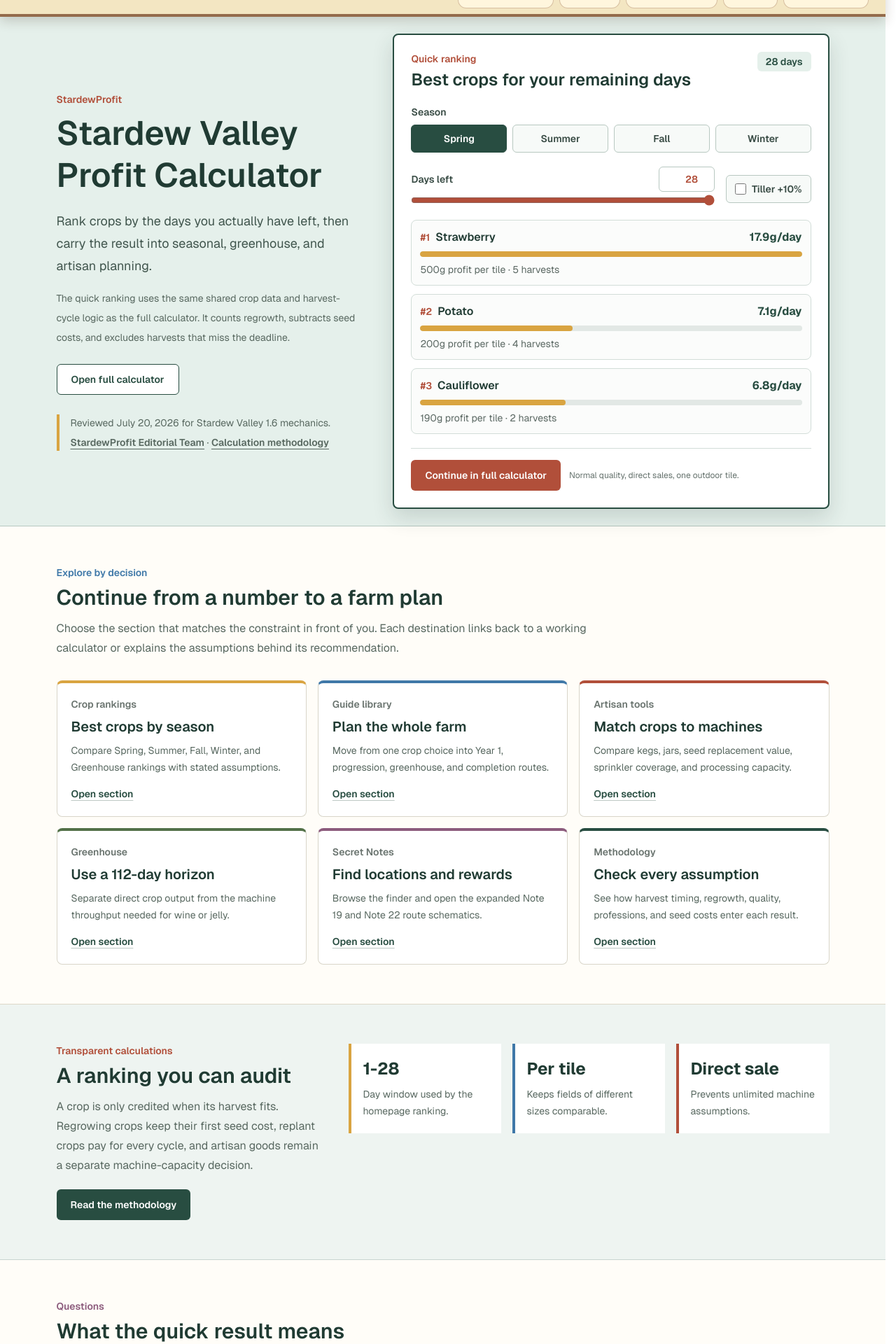
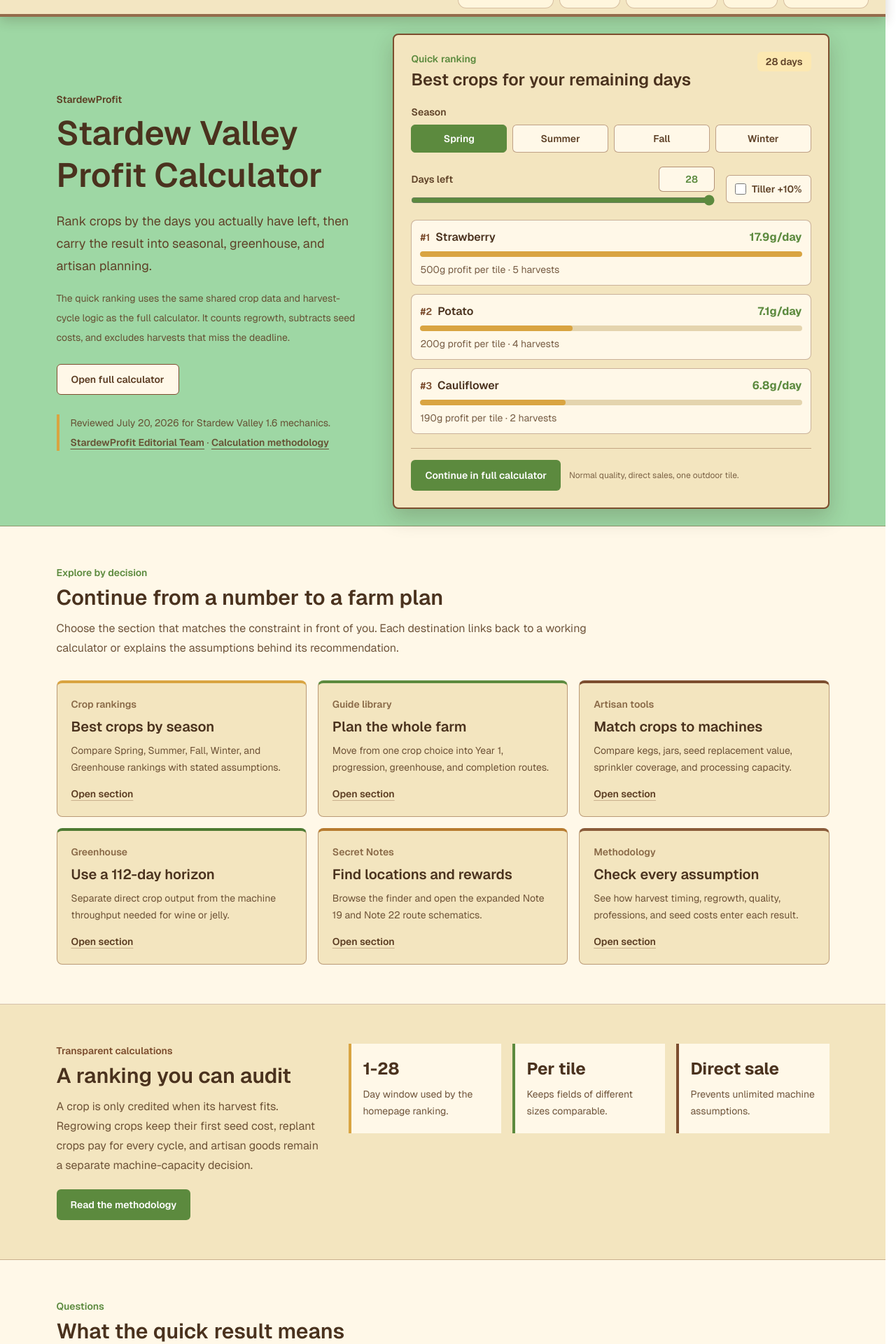
Before and after one commit to yuzhoudabaozhayujiamigou-cloud/stardew-tools, a Next.js app in the folder stardew-tools/: page / in a window 1280 px wide. Shown: the part 40-1960 px from the top of the page at 70% size. Built offline with nearby package versions, Linux system fonts and the light colour scheme.

Commit message:
style: align homepage with site palette

```diff
--- a/stardew-tools/src/app/page.tsx
+++ b/stardew-tools/src/app/page.tsx
@@ -46,35 +46,35 @@ const DESTINATIONS = [
     title: "Plan the whole farm",
     description: "Move from one crop choice into Year 1, progression, greenhouse, and completion routes.",
     href: "/guides",
-    accent: "border-t-[#3f78a8]",
+    accent: "border-t-[#5c8a3e]",
   },
   {
     label: "Artisan tools",
     title: "Match crops to machines",
     description: "Compare kegs, jars, seed replacement value, sprinkler coverage, and processing capacity.",
     href: "/tools",
-    accent: "border-t-[#b14f3a]",
+    accent: "border-t-[#7c4d2e]",
   },
   {
     label: "Greenhouse",
     title: "Use a 112-day horizon",
     description: "Separate direct crop output from the machine throughput needed for wine or jelly.",
     href: "/best-crops/greenhouse",
-    accent: "border-t-[#527047]",
+    accent: "border-t-[#4e7a32]",
   },
   {
     label: "Secret Notes",
     title: "Find locations and rewards",
     description: "Browse the finder and open the expanded Note 19 and Note 22 route schematics.",
     href: "/secret-notes",
-    accent: "border-t-[#8c5b7c]",
+    accent: "border-t-[#b77b2f]",
   },
   {
     label: "Methodology",
     title: "Check every assumption",
     description: "See how harvest timing, regrowth, quality, professions, and seed costs enter each result.",
     href: "/methodology",
-    accent: "border-t-[#284d41]",
+    accent: "border-t-[#8a5b3a]",
   },
 ] as const;
 
@@ -145,42 +145,42 @@ export default function HomePage() {
   };
 
   return (
-    <div className="min-h-screen bg-[#f8f6ee] text-[#203b33]">
+    <div className="min-h-screen bg-[#9ed7a4] text-[#4a321e]">
       <script type="application/ld+json" dangerouslySetInnerHTML={{ __html: JSON.stringify(webSiteJsonLd) }} />
       <script type="application/ld+json" dangerouslySetInnerHTML={{ __html: JSON.stringify(organizationJsonLd) }} />
       <script type="application/ld+json" dangerouslySetInnerHTML={{ __html: JSON.stringify(faqJsonLd) }} />
 
       <main>
-        <section className="border-b border-[#b7c8c1] bg-[#e5f0eb]">
+        <section className="border-b border-[#7c4d2e]/45 bg-[#9ed7a4]">
           <div className="mx-auto grid w-full max-w-6xl gap-8 px-4 py-6 sm:px-6 lg:grid-cols-[minmax(0,0.82fr)_minmax(560px,1.18fr)] lg:items-center lg:gap-12">
             <div className="max-w-xl">
-              <p className="text-sm font-semibold text-[#b14f3a]">StardewProfit</p>
-              <h1 className="mt-2 text-4xl font-semibold leading-tight text-[#203b33] sm:text-5xl">
+              <p className="text-sm font-semibold text-[#5c3d23]">StardewProfit</p>
+              <h1 className="mt-2 text-4xl font-semibold leading-tight text-[#4a321e] sm:text-5xl">
                 Stardew Valley Profit Calculator
               </h1>
-              <p className="mt-5 text-lg leading-8 text-[#40554d]">
+              <p className="mt-5 text-lg leading-8 text-[#5f4228]">
                 Rank crops by the days you actually have left, then carry the result into seasonal, greenhouse, and
                 artisan planning.
               </p>
-              <p className="mt-4 text-sm leading-7 text-[#586860]">
+              <p className="mt-4 text-sm leading-7 text-[#5f4228]/90">
                 The quick ranking uses the same shared crop data and harvest-cycle logic as the full calculator. It
                 counts regrowth, subtracts seed costs, and excludes harvests that miss the deadline.
               </p>
               <div className="mt-6 flex flex-wrap gap-3">
                 <Link
                   href="#quick-calculator-heading"
-                  className="inline-flex min-h-11 items-center justify-center rounded-md bg-[#284d41] px-5 py-2.5 text-sm font-semibold text-white transition hover:bg-[#203f35] lg:hidden"
+                  className="inline-flex min-h-11 items-center justify-center rounded-md bg-[#5c8a3e] px-5 py-2.5 text-sm font-semibold text-white transition hover:bg-[#4e7a32] lg:hidden"
                 >
                   Start quick ranking
                 </Link>
                 <Link
                   href="/calculator"
-                  className="inline-flex min-h-11 items-center justify-center rounded-md border border-[#284d41] bg-white px-5 py-2.5 text-sm font-semibold text-[#284d41] transition hover:bg-[#f4f8f6]"
+                  className="inline-flex min-h-11 items-center justify-center rounded-md border border-[#7c4d2e] bg-[#fff8e8] px-5 py-2.5 text-sm font-semibold text-[#5c3d23] transition hover:bg-[#fce8b1]"
                 >
                   Open full calculator
                 </Link>
               </div>
-              <div className="mt-7 border-l-4 border-[#d9a441] pl-4 text-sm leading-6 text-[#586860]">
+              <div className="mt-7 border-l-4 border-[#d9a441] pl-4 text-sm leading-6 text-[#5f4228]/90">
                 <p>
                   Reviewed <time dateTime={VERIFIED_REVIEW_DATE}>{VERIFIED_REVIEW_DATE_LABEL}</time> for Stardew Valley
                   1.6 mechanics.
@@ -198,12 +198,12 @@ export default function HomePage() {
           </div>
         </section>
 
-        <section className="border-b border-[#ddd8c8] bg-[#fffdf8]">
+        <section className="border-b border-[#8a5b3a]/35 bg-[#fff8e8]">
           <div className="mx-auto w-full max-w-6xl px-4 py-10 sm:px-6 sm:py-14">
             <div className="max-w-3xl">
-              <p className="text-sm font-semibold text-[#3f78a8]">Explore by decision</p>
-              <h2 className="mt-2 text-3xl font-semibold text-[#203b33]">Continue from a number to a farm plan</h2>
-              <p className="mt-3 text-base leading-7 text-[#586860]">
+              <p className="text-sm font-semibold text-[#5c8a3e]">Explore by decision</p>
+              <h2 className="mt-2 text-3xl font-semibold text-[#4a321e]">Continue from a number to a farm plan</h2>
+              <p className="mt-3 text-base leading-7 text-[#5f4228]/90">
                 Choose the section that matches the constraint in front of you. Each destination links back to a
                 working calculator or explains the assumptions behind its recommendation.
               </p>
@@ -214,12 +214,12 @@ export default function HomePage() {
                 <Link
                   key={item.href}
                   href={item.href}
-                  className={`group rounded-lg border border-[#d8d5c9] border-t-4 ${item.accent} bg-white p-5 transition hover:-translate-y-0.5 hover:border-[#9ea9a4] hover:shadow-md`}
+                  className={`group rounded-lg border border-[#8a5b3a]/55 border-t-4 ${item.accent} bg-[#f3e5bf] p-5 transition hover:-translate-y-0.5 hover:border-[#7c4d2e]/75 hover:bg-[#fce8b1] hover:shadow-md`}
                 >
-                  <p className="text-sm font-semibold text-[#6a746f]">{item.label}</p>
-                  <h3 className="mt-2 text-xl font-semibold text-[#203b33] group-hover:text-[#b14f3a]">{item.title}</h3>
-                  <p className="mt-2 text-sm leading-6 text-[#586860]">{item.description}</p>
-                  <span className="mt-4 inline-block text-sm font-semibold text-[#284d41] underline decoration-[#284d41]/30 underline-offset-4">
+                  <p className="text-sm font-semibold text-[#6f4b2a]/80">{item.label}</p>
+                  <h3 className="mt-2 text-xl font-semibold text-[#4a321e] group-hover:text-[#5c8a3e]">{item.title}</h3>
+                  <p className="mt-2 text-sm leading-6 text-[#5f4228]/90">{item.description}</p>
+                  <span className="mt-4 inline-block text-sm font-semibold text-[#5c3d23] underline decoration-[#7c4d2e]/35 underline-offset-4">
                     Open section
                   </span>
                 </Link>
@@ -228,58 +228,58 @@ export default function HomePage() {
           </div>
         </section>
 
-        <section className="border-b border-[#c8d5d0] bg-[#eef4f1]">
+        <section className="border-b border-[#7c4d2e]/35 bg-[#f3e5bf]">
           <div className="mx-auto grid w-full max-w-6xl gap-8 px-4 py-10 sm:px-6 sm:py-14 lg:grid-cols-[minmax(0,0.72fr)_minmax(0,1.28fr)] lg:items-start">
             <div>
-              <p className="text-sm font-semibold text-[#b14f3a]">Transparent calculations</p>
-              <h2 className="mt-2 text-3xl font-semibold text-[#203b33]">A ranking you can audit</h2>
-              <p className="mt-3 text-base leading-7 text-[#586860]">
+              <p className="text-sm font-semibold text-[#7c4d2e]">Transparent calculations</p>
+              <h2 className="mt-2 text-3xl font-semibold text-[#4a321e]">A ranking you can audit</h2>
+              <p className="mt-3 text-base leading-7 text-[#5f4228]/90">
                 A crop is only credited when its harvest fits. Regrowing crops keep their first seed cost, replant crops
                 pay for every cycle, and artisan goods remain a separate machine-capacity decision.
               </p>
               <Link
                 href="/methodology"
-                className="mt-5 inline-flex min-h-11 items-center justify-center rounded-md bg-[#284d41] px-5 py-2.5 text-sm font-semibold text-white transition hover:bg-[#203f35]"
+                className="mt-5 inline-flex min-h-11 items-center justify-center rounded-md bg-[#5c8a3e] px-5 py-2.5 text-sm font-semibold text-white transition hover:bg-[#4e7a32]"
               >
                 Read the methodology
               </Link>
             </div>
 
             <div className="grid gap-4 sm:grid-cols-3">
-              <div className="border-l-4 border-[#d9a441] bg-white px-4 py-5">
-                <strong className="text-2xl text-[#203b33]">1-28</strong>
-                <p className="mt-2 text-sm leading-6 text-[#586860]">Day window used by the homepage ranking.</p>
+              <div className="border-l-4 border-[#d9a441] bg-[#fff8e8] px-4 py-5">
+                <strong className="text-2xl text-[#4a321e]">1-28</strong>
+                <p className="mt-2 text-sm leading-6 text-[#5f4228]/90">Day window used by the homepage ranking.</p>
               </div>
-              <div className="border-l-4 border-[#3f78a8] bg-white px-4 py-5">
-                <strong className="text-2xl text-[#203b33]">Per tile</strong>
-                <p className="mt-2 text-sm leading-6 text-[#586860]">Keeps fields of different sizes comparable.</p>
+              <div className="border-l-4 border-[#5c8a3e] bg-[#fff8e8] px-4 py-5">
+                <strong className="text-2xl text-[#4a321e]">Per tile</strong>
+                <p className="mt-2 text-sm leading-6 text-[#5f4228]/90">Keeps fields of different sizes comparable.</p>
               </div>
-              <div className="border-l-4 border-[#b14f3a] bg-white px-4 py-5">
-                <strong className="text-2xl text-[#203b33]">Direct sale</strong>
-                <p className="mt-2 text-sm leading-6 text-[#586860]">Prevents unlimited machine assumptions.</p>
+              <div className="border-l-4 border-[#7c4d2e] bg-[#fff8e8] px-4 py-5">
+                <strong className="text-2xl text-[#4a321e]">Direct sale</strong>
+                <p className="mt-2 text-sm leading-6 text-[#5f4228]/90">Prevents unlimited machine assumptions.</p>
               </div>
             </div>
           </div>
         </section>
 
-        <section className="bg-[#fffdf8]">
+        <section className="bg-[#fff8e8]">
           <div className="mx-auto w-full max-w-6xl px-4 py-10 sm:px-6 sm:py-14">
             <div className="max-w-3xl">
-              <p className="text-sm font-semibold text-[#8c5b7c]">Questions</p>
-              <h2 className="mt-2 text-3xl font-semibold text-[#203b33]">What the quick result means</h2>
+              <p className="text-sm font-semibold text-[#5c8a3e]">Questions</p>
+              <h2 className="mt-2 text-3xl font-semibold text-[#4a321e]">What the quick result means</h2>
             </div>
-            <div className="mt-7 divide-y divide-[#d8d5c9] border-y border-[#d8d5c9]">
+            <div className="mt-7 divide-y divide-[#8a5b3a]/35 border-y border-[#8a5b3a]/35">
               {HOME_FAQS.map((item) => (
                 <details key={item.question} className="group py-5">
-                  <summary className="cursor-pointer list-none pr-8 text-lg font-semibold text-[#203b33] marker:content-none">
+                  <summary className="cursor-pointer list-none pr-8 text-lg font-semibold text-[#4a321e] marker:content-none">
                     {item.question}
                   </summary>
-                  <p className="mt-3 max-w-4xl text-sm leading-7 text-[#586860]">{item.answer}</p>
+                  <p className="mt-3 max-w-4xl text-sm leading-7 text-[#5f4228]/90">{item.answer}</p>
                 </details>
               ))}
             </div>
 
-            <SiteFooter className="mt-10 border-t border-[#d8d5c9] pt-6" />
+            <SiteFooter className="mt-10 border-t border-[#8a5b3a]/35 pt-6" />
           </div>
         </section>
       </main>
--- a/stardew-tools/src/components/HomeQuickCalculator.tsx
+++ b/stardew-tools/src/components/HomeQuickCalculator.tsx
@@ -50,22 +50,22 @@ export function HomeQuickCalculator() {
   return (
     <section
       aria-labelledby="quick-calculator-heading"
-      className="rounded-lg border-2 border-[#284d41] bg-white p-4 shadow-[0_12px_30px_rgba(28,57,48,0.16)] sm:p-6"
+      className="rounded-lg border-2 border-[#7c4d2e] bg-[#f3e5bf] p-4 shadow-[0_12px_30px_rgba(56,41,23,0.22)] sm:p-6"
     >
       <div className="flex flex-wrap items-start justify-between gap-3">
         <div>
-          <p className="text-sm font-semibold text-[#b14f3a]">Quick ranking</p>
-          <h2 id="quick-calculator-heading" className="mt-1 text-2xl font-semibold text-[#203b33]">
+          <p className="text-sm font-semibold text-[#5c8a3e]">Quick ranking</p>
+          <h2 id="quick-calculator-heading" className="mt-1 text-2xl font-semibold text-[#4a321e]">
             Best crops for your remaining days
           </h2>
         </div>
-        <span className="rounded-md bg-[#e5f0eb] px-3 py-1 text-sm font-semibold text-[#284d41]">
+        <span className="rounded-md bg-[#fce8b1] px-3 py-1 text-sm font-semibold text-[#5f4228]">
           {daysLeft} days
         </span>
       </div>
 
       <fieldset className="mt-5">
-        <legend className="text-sm font-semibold text-[#384b44]">Season</legend>
+        <legend className="text-sm font-semibold text-[#5f4228]">Season</legend>
         <div className="mt-2 grid grid-cols-4 gap-2" role="group" aria-label="Season">
           {SEASONS.map((option) => {
             const isActive = season === option.value;
@@ -77,8 +77,8 @@ export function HomeQuickCalculator() {
                 onClick={() => setSeason(option.value)}
                 className={`min-h-10 rounded-md border px-2 py-2 text-sm font-semibold transition ${
                   isActive
-                    ? "border-[#284d41] bg-[#284d41] text-white"
-                    : "border-[#b8c8c1] bg-[#f7faf8] text-[#384b44] hover:border-[#6d8b7f]"
+                    ? "border-[#5c8a3e] bg-[#5c8a3e] text-white"
+                    : "border-[#8a5b3a]/55 bg-[#fff8e8] text-[#5f4228] hover:border-[#7c4d2e] hover:bg-[#fce8b1]"
                 }`}
               >
                 {option.label}
@@ -89,7 +89,7 @@ export function HomeQuickCalculator() {
       </fieldset>
 
       <div className="mt-5 grid gap-4 sm:grid-cols-[minmax(0,1fr)_auto] sm:items-end">
-        <label className="block text-sm font-semibold text-[#384b44]">
+        <label className="block text-sm font-semibold text-[#5f4228]">
           <span className="flex items-center justify-between gap-3">
             Days left
             <input
@@ -98,7 +98,7 @@ export function HomeQuickCalculator() {
               max="28"
               value={daysLeft}
               onChange={(event) => setDaysLeft(Math.max(1, Math.min(28, Number(event.target.value) || 1)))}
-              className="h-9 w-20 rounded-md border border-[#b8c8c1] bg-white px-2 text-right font-semibold text-[#b14f3a]"
+              className="h-9 w-20 rounded-md border border-[#8a5b3a]/65 bg-[#fff8e8] px-2 text-right font-semibold text-[#5c8a3e]"
               aria-label="Days left in season"
             />
           </span>
@@ -108,15 +108,15 @@ export function HomeQuickCalculator() {
             max="28"
             value={daysLeft}
             onChange={(event) => setDaysLeft(Number(event.target.value))}
-            className="mt-2 block h-2 w-full cursor-pointer accent-[#b14f3a]"
+            className="mt-2 block h-2 w-full cursor-pointer accent-[#5c8a3e]"
           />
         </label>
-        <label className="flex min-h-10 items-center gap-2 rounded-md border border-[#b8c8c1] bg-[#f7faf8] px-3 py-2 text-sm font-semibold text-[#384b44]">
+        <label className="flex min-h-10 items-center gap-2 rounded-md border border-[#8a5b3a]/55 bg-[#fff8e8] px-3 py-2 text-sm font-semibold text-[#5f4228]">
           <input
             type="checkbox"
             checked={hasTiller}
             onChange={(event) => setHasTiller(event.target.checked)}
-            className="h-4 w-4 accent-[#284d41]"
+            className="h-4 w-4 accent-[#5c8a3e]"
           />
           Tiller +10%
         </label>
@@ -128,18 +128,18 @@ export function HomeQuickCalculator() {
             {rankings.map((result, index) => {
               const barWidth = bestGoldPerDay > 0 ? Math.max(18, (result.goldPerDay / bestGoldPerDay) * 100) : 18;
               return (
-                <li key={result.cropId} className="rounded-lg border border-[#d2ddd8] bg-[#fbfcfb] p-3">
+                <li key={result.cropId} className="rounded-lg border border-[#8a5b3a]/45 bg-[#fff8e8] p-3">
                   <div className="flex items-baseline justify-between gap-3">
                     <div className="min-w-0">
-                      <span className="mr-2 text-sm font-semibold text-[#b14f3a]">#{index + 1}</span>
-                      <span className="font-semibold text-[#203b33]">{result.cropName}</span>
+                      <span className="mr-2 text-sm font-semibold text-[#7c4d2e]">#{index + 1}</span>
+                      <span className="font-semibold text-[#4a321e]">{result.cropName}</span>
                     </div>
-                    <strong className="shrink-0 text-[#284d41]">{result.goldPerDay.toFixed(1)}g/day</strong>
+                    <strong className="shrink-0 text-[#5c8a3e]">{result.goldPerDay.toFixed(1)}g/day</strong>
                   </div>
-                  <div className="mt-2 h-2 overflow-hidden rounded-sm bg-[#e2e8e5]">
+                  <div className="mt-2 h-2 overflow-hidden rounded-sm bg-[#e4d4ae]">
                     <div className="h-full rounded-sm bg-[#d9a441]" style={{ width: `${barWidth}%` }} />
                   </div>
-                  <p className="mt-2 text-sm text-[#5b6863]">
+                  <p className="mt-2 text-sm text-[#5f4228]/85">
                     {formatGold(result.totalProfit)} profit per tile · {result.harvestCount}{" "}
                     {result.harvestCount === 1 ? "harvest" : "harvests"}
                   </p>
@@ -148,8 +148,8 @@ export function HomeQuickCalculator() {
             })}
           </ol>
         ) : (
-          <div className="flex min-h-[220px] items-center rounded-lg border border-[#e2c4bb] bg-[#fff7f4] p-5">
-            <p className="text-sm leading-6 text-[#6b4339]">
+          <div className="flex min-h-[220px] items-center rounded-lg border border-[#8a5b3a]/45 bg-[#fff8e8] p-5">
+            <p className="text-sm leading-6 text-[#5f4228]">
               No profitable crop can mature in this window under the selected assumptions. Increase the days left or
               open the full calculator for fertilizer and growth-speed options.
             </p>
@@ -157,14 +157,14 @@ export function HomeQuickCalculator() {
         )}
       </div>
 
-      <div className="mt-5 flex flex-wrap items-center gap-3 border-t border-[#d2ddd8] pt-4">
+      <div className="mt-5 flex flex-wrap items-center gap-3 border-t border-[#8a5b3a]/45 pt-4">
         <Link
           href={fullCalculatorHref}
-          className="inline-flex min-h-11 items-center justify-center rounded-md bg-[#b14f3a] px-5 py-2.5 text-sm font-semibold text-white transition hover:bg-[#963f30]"
+          className="inline-flex min-h-11 items-center justify-center rounded-md bg-[#5c8a3e] px-5 py-2.5 text-sm font-semibold text-white transition hover:bg-[#4e7a32]"
         >
           Continue in full calculator
         </Link>
-        <p className="text-xs leading-5 text-[#64716c]">Normal quality, direct sales, one outdoor tile.</p>
+        <p className="text-xs leading-5 text-[#5f4228]/80">Normal quality, direct sales, one outdoor tile.</p>
       </div>
     </section>
   );
```
